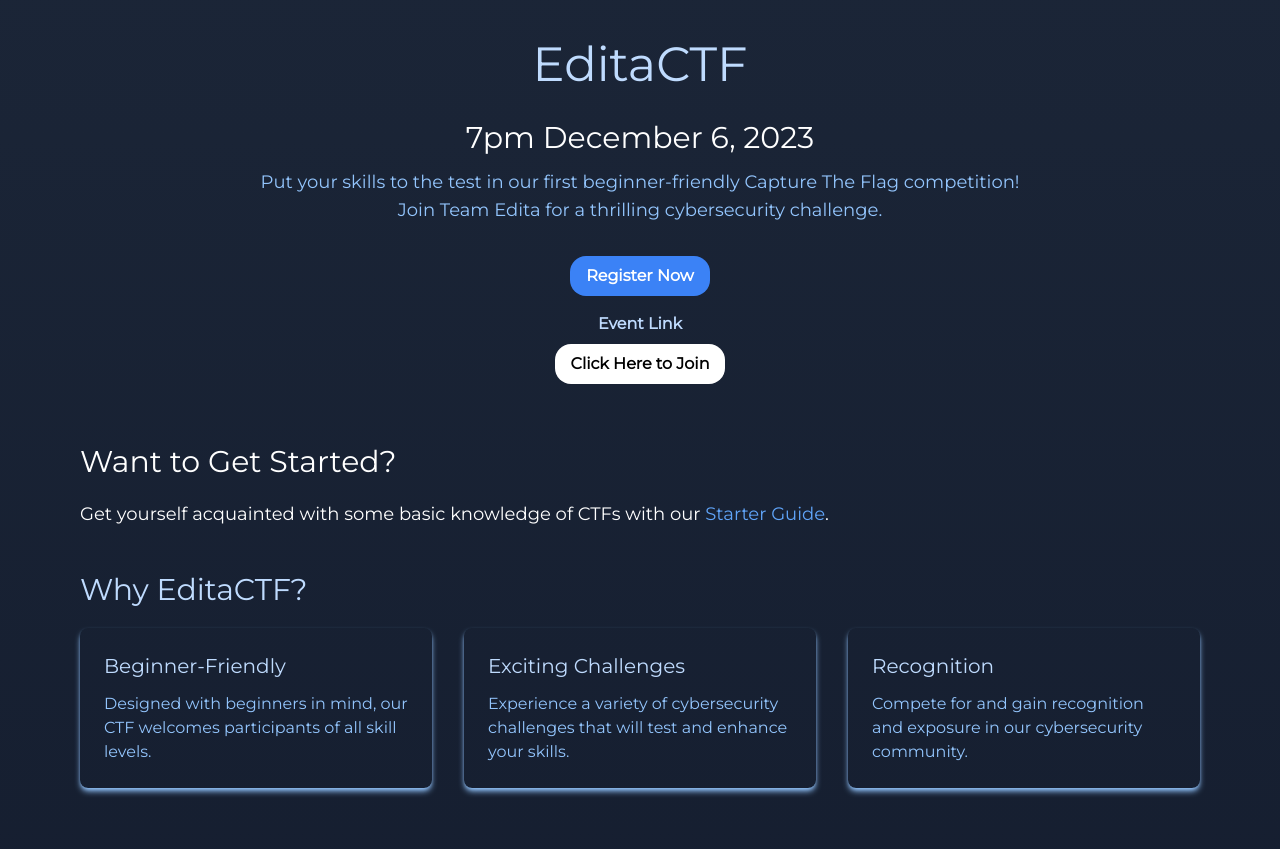
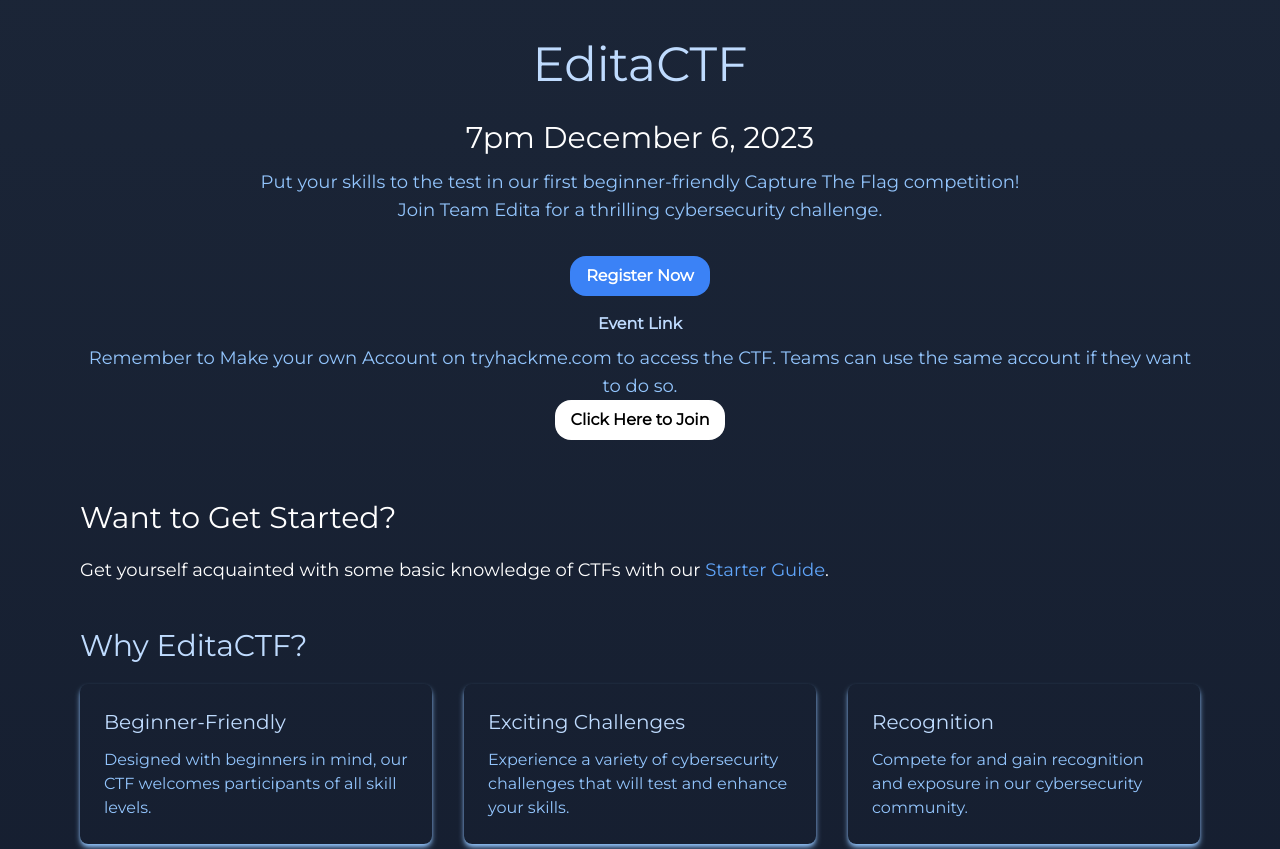
Before and after one commit to FrenzyVJN/Edita, a Next.js app: page /events in a window 1280 px wide. Shown: the top 849 px of the page. Built offline with nearby package versions, Linux system fonts and the light colour scheme.

Commit message:
Added description

```diff
--- a/app/events/page.tsx
+++ b/app/events/page.tsx
@@ -16,6 +16,7 @@
 
         {/* Add the new button here */}
         <h1 className='mt-4 mb-2 font-semibold text-blue-200'>Event Link</h1>
+        <p className='text-blue-300 text-lg animate__animated animate__fadeIn'>Remember to Make your own Account on tryhackme.com to access the CTF. Teams can use the same account if they want to do so.</p>
         <button
           className="bg-white bg-opacity-100 hover:bg-white hover:bg-opacity-50 text-black font-bold py-2 px-4 transition duration-300 transform hover:scale-105 focus:outline-none focus:shadow-outline-yellow rounded-2xl"
           disabled={true} // Set to true for now, enable later
```
